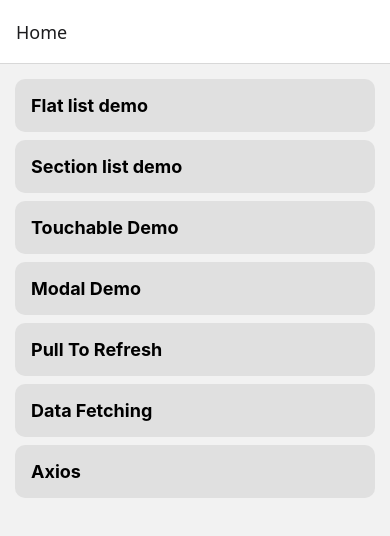
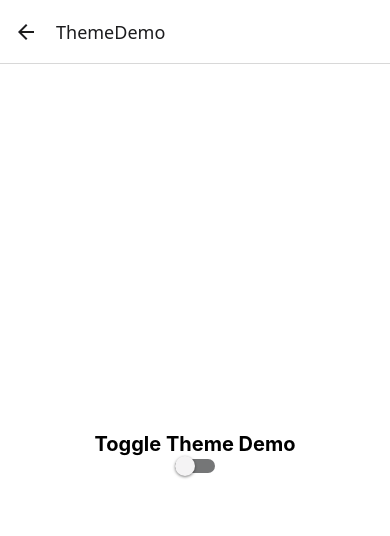
Before and after one commit to LuigyMartial/reactNtFull24-listapi, a React Native app: screen /ThemeDemo in a window 390 px wide. Shown: the top 536 px of the page. Built offline with nearby package versions, Linux system fonts and the light colour scheme.

Commit message:
add theme context demo

```diff
--- a/App.tsx
+++ b/App.tsx
@@ -1,15 +1,16 @@
 import React from 'react';
-import { StyleSheet } from 'react-native';
 import {NavigationContainer} from "@react-navigation/native";
 import RootNavigator from "./src/screens/RootNavigator.tsx";
-
+import {ThemeProvider} from "./src/context/ThemeContext.tsx";
 
 function App(): React.JSX.Element {
     // @ts-ignore
     return (
-        <NavigationContainer>
-            <RootNavigator />
-        </NavigationContainer>
+        <ThemeProvider>
+            <NavigationContainer>
+                <RootNavigator />
+            </NavigationContainer>
+        </ThemeProvider>
     )
 }
 
--- /dev/null
+++ b/src/context/ThemeContext.tsx
@@ -0,0 +1,39 @@
+import React, {ReactNode, useState} from 'react';
+import {createContext, useContext} from "react";
+
+type Theme = 'light' | 'dark';
+
+interface ThemeContextType {
+    theme: Theme;
+    toggleTheme: () => void;
+}
+
+const ThemeContext = createContext<ThemeContextType | undefined>(undefined);
+
+export const useTheme = () => {
+    const context = useContext(ThemeContext);
+
+    if(context === undefined){
+        throw new Error('useContext must be used within ThemeProvider');
+    }
+
+    return context;
+}
+
+interface ThemeProviderProps {
+    children: ReactNode;
+}
+
+export const ThemeProvider: React.FC<ThemeProviderProps> = ({children}) => {
+    const [theme, setTheme] = useState<Theme>('light');
+
+    const toggleTheme = () => {
+        setTheme(prevTheme => prevTheme === 'light' ? 'dark' : 'light');
+    }
+
+    return (
+        <ThemeContext.Provider value={{theme, toggleTheme}}>
+            {children}
+        </ThemeContext.Provider>
+    )
+}
--- a/src/screens/HomeScreen.tsx
+++ b/src/screens/HomeScreen.tsx
@@ -38,6 +38,11 @@ const topics = [
     id: 7,
     title: 'Axios',
     screen: 'AxiosDemo',
+  },
+  {
+    id: 8,
+    title: 'Theme Demo',
+    screen: 'ThemeDemo',
   }
 ]
 
--- a/src/screens/RootNavigator.tsx
+++ b/src/screens/RootNavigator.tsx
@@ -7,6 +7,7 @@ import ModalScreen from "./ModalScreen.tsx";
 import PullToRefresh from "./PullToRefresh.tsx";
 import DataFetching from "./DataFetching.tsx";
 import AxiosDemoScreen from "./AxiosScreen.tsx";
+import ThemeScreen from "./ThemeScreen.tsx";
 
 export type RootStackParamList = {
   Home: undefined;
@@ -17,6 +18,7 @@ export type RootStackParamList = {
   PullToRefreshDemo: undefined;
   DataFetchingDemo: undefined;
   AxiosDemo: undefined;
+  ThemeDemo: undefined;
 }
 
 const Stack = createStackNavigator<RootStackParamList>();
@@ -32,6 +34,7 @@ const RootNavigator: React.FC = () => {
             <Stack.Screen name="PullToRefreshDemo" component={PullToRefresh} />
             <Stack.Screen name="DataFetchingDemo" component={DataFetching} />
             <Stack.Screen name="AxiosDemo" component={AxiosDemoScreen} />
+            <Stack.Screen name='ThemeDemo' component={ThemeScreen} />
 
         </Stack.Navigator>
     );
--- /dev/null
+++ b/src/screens/ThemeScreen.tsx
@@ -0,0 +1,42 @@
+import {StyleSheet, Switch, Text, View} from "react-native";
+import {useTheme} from "../context/ThemeContext.tsx";
+
+
+const ThemeScreen: React.FC = () => {
+    const {theme, toggleTheme} = useTheme();
+
+    const isDarkMode = theme === 'dark';
+
+    return (
+        <View
+            style={[styles.container,
+                {
+                    backgroundColor: isDarkMode ? "#000000" : "#ffffff"
+                }
+            ]}
+        >
+            <Text style={[styles.header, {
+                color: isDarkMode ? "#ffffff" : "#000000"
+            }]}>Toggle Theme Demo</Text>
+            <Switch
+                value={isDarkMode}
+                onValueChange={toggleTheme}
+                trackColor={{false:'#757677', true: '#81b0ff'}}
+                thumbColor={isDarkMode ? "#f5dd4b" : "#f4f3f4"}
+                ios_backgroundColor={'#3e3e3e'}
+            />
+        </View>
+    )
+}
+
+const styles = StyleSheet.create({
+    container: {
+        flex: 1,
+        justifyContent: 'center',
+        alignItems: 'center',
+        padding: 15,
+    },
+    header: { fontSize: 20, fontWeight: "bold" }
+});
+
+export default  ThemeScreen;
```
